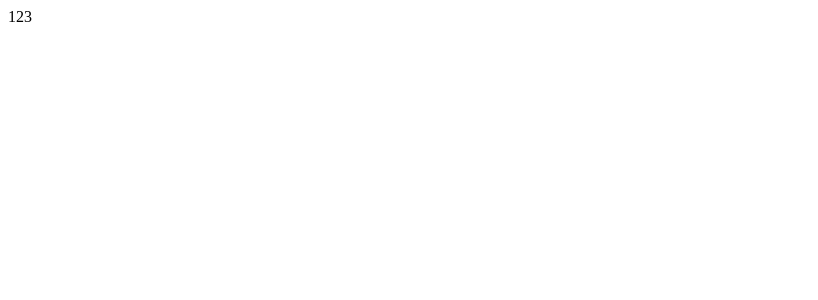
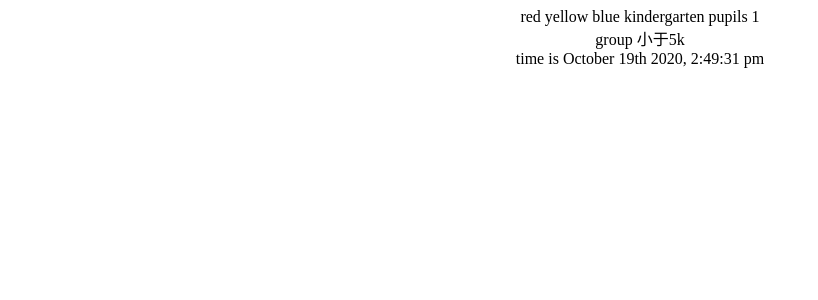
Before and after one commit to dipsauce/react-hooks-all-in-one-tutorial, a React (Create React App) app: page / in a window 1280 px wide. Shown: the top 300 px of the page, without its empty margins (0-818 px from the left). Built offline with nearby package versions, Linux system fonts and the light colour scheme.

Commit message:
Refactor moment.js

```diff
--- a/src/App.tsx
+++ b/src/App.tsx
@@ -1,11 +1,65 @@
-import React from "react";
+import React, { useEffect, useMemo, useState, useContext } from "react";
+import styled, { css, keyframes } from "styled-components";
+import { getDate } from "./utils";
+
+type ClockContextType = { date: string };
+const ClockContext = React.createContext<ClockContextType>({
+  date: getDate(),
+});
+function ClockProvider({ children }: any) {
+  const [state, setState] = useState<ClockContextType>({
+    date: getDate(),
+  });
+  useEffect(() => {
+    let intervalId = setInterval(() => {
+      setState({ ...state, date: getDate() });
+    }, 1000);
+    return () => clearInterval(intervalId);
+  }, []);
+  return (
+    <ClockContext.Provider value={state}>{children}</ClockContext.Provider>
+  );
+}
+function useClock() {
+  return useContext(ClockContext);
+}
+
+const Center = styled.div({
+  textAlign: "center",
+});
+export function Effect() {
+  const [title, setTitle] = useState("red yellow blue kindergarten");
+  const [animals, setAnimals] = useState(0);
+  const state = useClock();
+
+  const pupilsGroup100 = useMemo(() => {
+    // console.log(animals);
+    return animals < 5000 ? "小于5k" : "大于5k";
+  }, [animals]);
+  useEffect(() => {
+    setAnimals((count) => {
+      return ++count;
+    });
+  }, []);
+
+  useEffect(() => {}, [animals]);
+  return (
+    <ClockProvider>
+      <Center>
+        {title} pupils {animals}
+        <div>group {pupilsGroup100}</div>
+        <div>time is {state.date}</div>
+      </Center>
+    </ClockProvider>
+  );
+}
 
 function App() {
-
-  return <div>123</div>;
+  return (
+    <>
+      <Effect />
+    </>
+  );
 }
 
-
-
-
 export default App;
--- /dev/null
+++ b/src/utils.ts
@@ -0,0 +1,4 @@
+import moment from "moment";
+export function getDate() {
+  return moment().format("MMMM Do YYYY, h:mm:ss a");
+}
```
